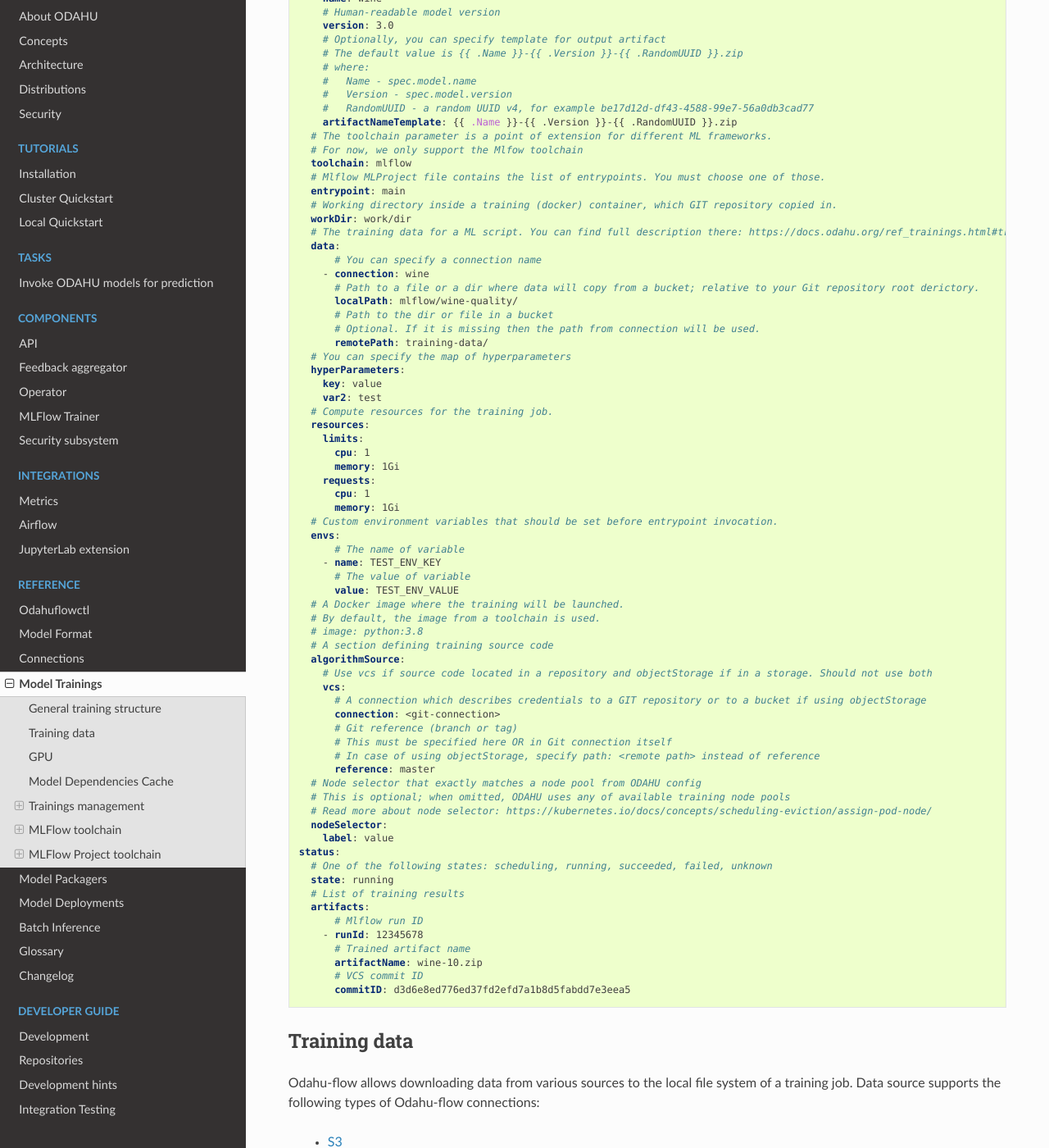
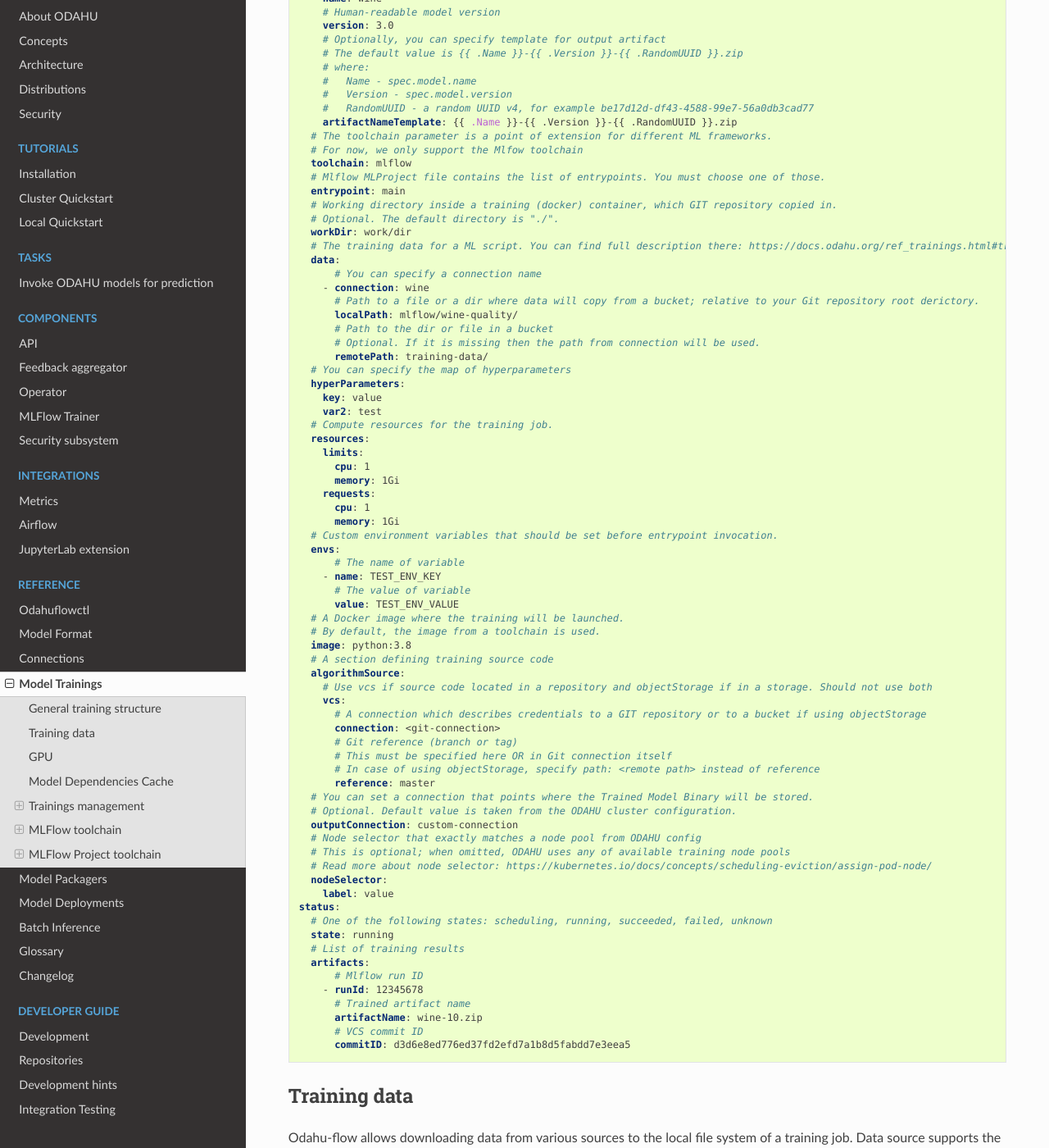
Before and after one commit to odahu/odahu-docs, a Sphinx documentation site: the page built from source/ref_trainings.rst, in a window 1280 px wide and 1400 px high, scrolled down 1123 px. Shown: the whole window at 82% size. Built offline with Sphinx 7.4.7 and the Read the Docs theme 2.0.0, drawn with Linux system fonts in a browser that asks for light colours; formulas are drawn with MathJax 3.

Commit message:
updated description for some training & packaging params (#121)
* added note about outputConnection parameter
* default workDir is "./"

```diff
--- a/source/ref_packagers.rst
+++ b/source/ref_packagers.rst
@@ -75,7 +75,8 @@ You can find the description of all fields below:
       # You should provide a list of connections for a packager to get access to them.
       targets: []
       # You can set connection which points to some bucket where the Trained Model Binary is stored
-      # then packager will extract your binary from this connection
+      # then packager will extract your binary from this connection.
+      # Optional. Default value is taken from the ODAHU cluster configuration.
       outputConnection: custom-connection
       # Node selector that exactly matches a node pool from ODAHU config
       # This is optional; when omitted, ODAHU uses any of available packaging node pools
--- a/source/ref_trainings.rst
+++ b/source/ref_trainings.rst
@@ -49,6 +49,7 @@ General training structure
       # Mlflow MLProject file contains the list of entrypoints. You must choose one of those.
       entrypoint: main
       # Working directory inside a training (docker) container, which GIT repository copied in.
+      # Optional. The default directory is "./".
       workDir: work/dir
       # The training data for a ML script. You can find full description there: https://docs.odahu.org/ref_trainings.html#training-data
       data:
@@ -90,6 +91,9 @@ General training structure
           # This must be specified here OR in Git connection itself
           # In case of using objectStorage, specify path: <remote path> instead of reference
           reference: master
+      # You can set a connection that points where the Trained Model Binary will be stored.
+      # Optional. Default value is taken from the ODAHU cluster configuration.
+      outputConnection: custom-connection
       # Node selector that exactly matches a node pool from ODAHU config
       # This is optional; when omitted, ODAHU uses any of available training node pools
       # Read more about node selector: https://kubernetes.io/docs/concepts/scheduling-eviction/assign-pod-node/
```
Also changed, not shown: other parts of source/ref_trainings.rst (+1 -1 lines).
